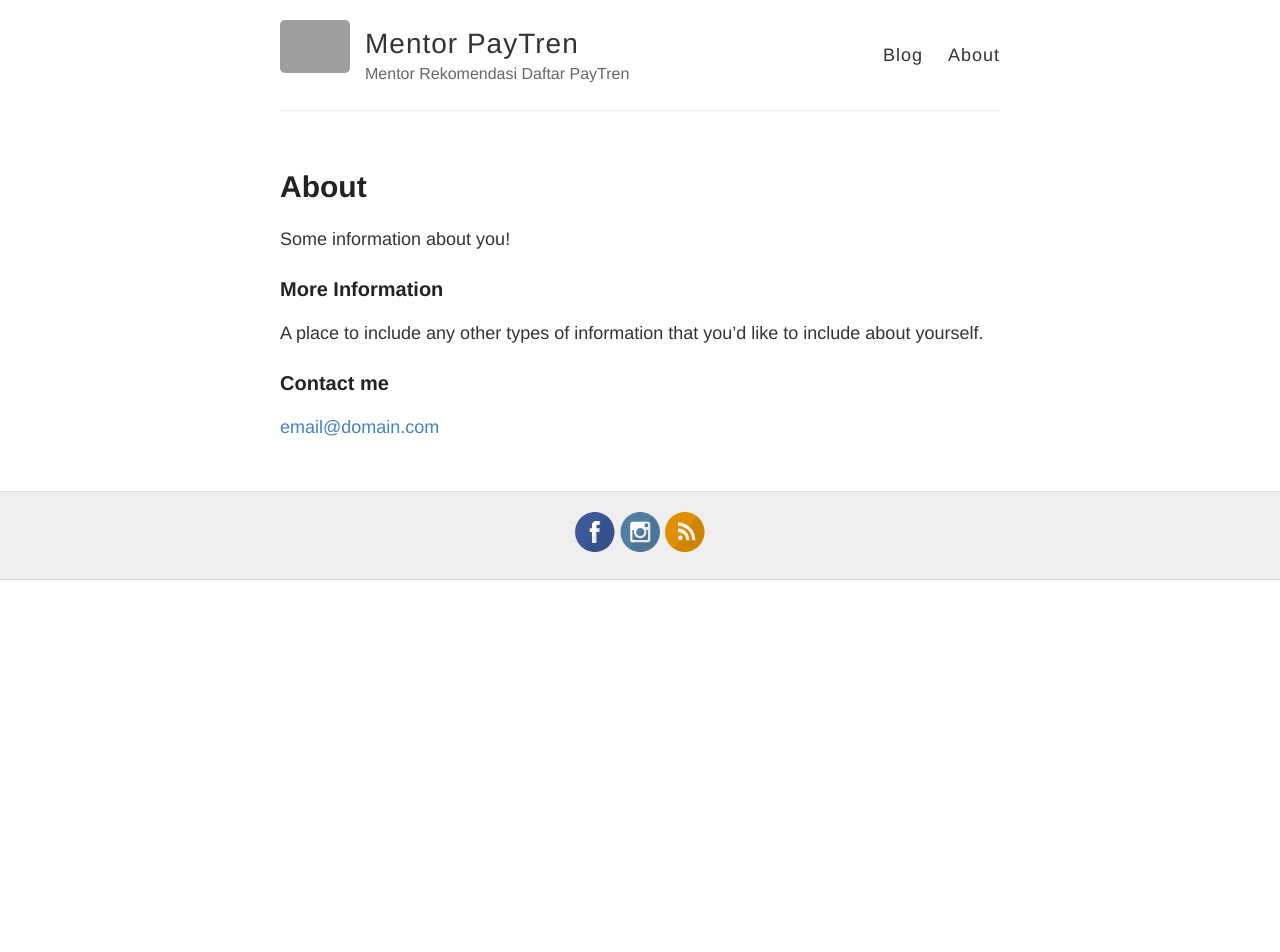
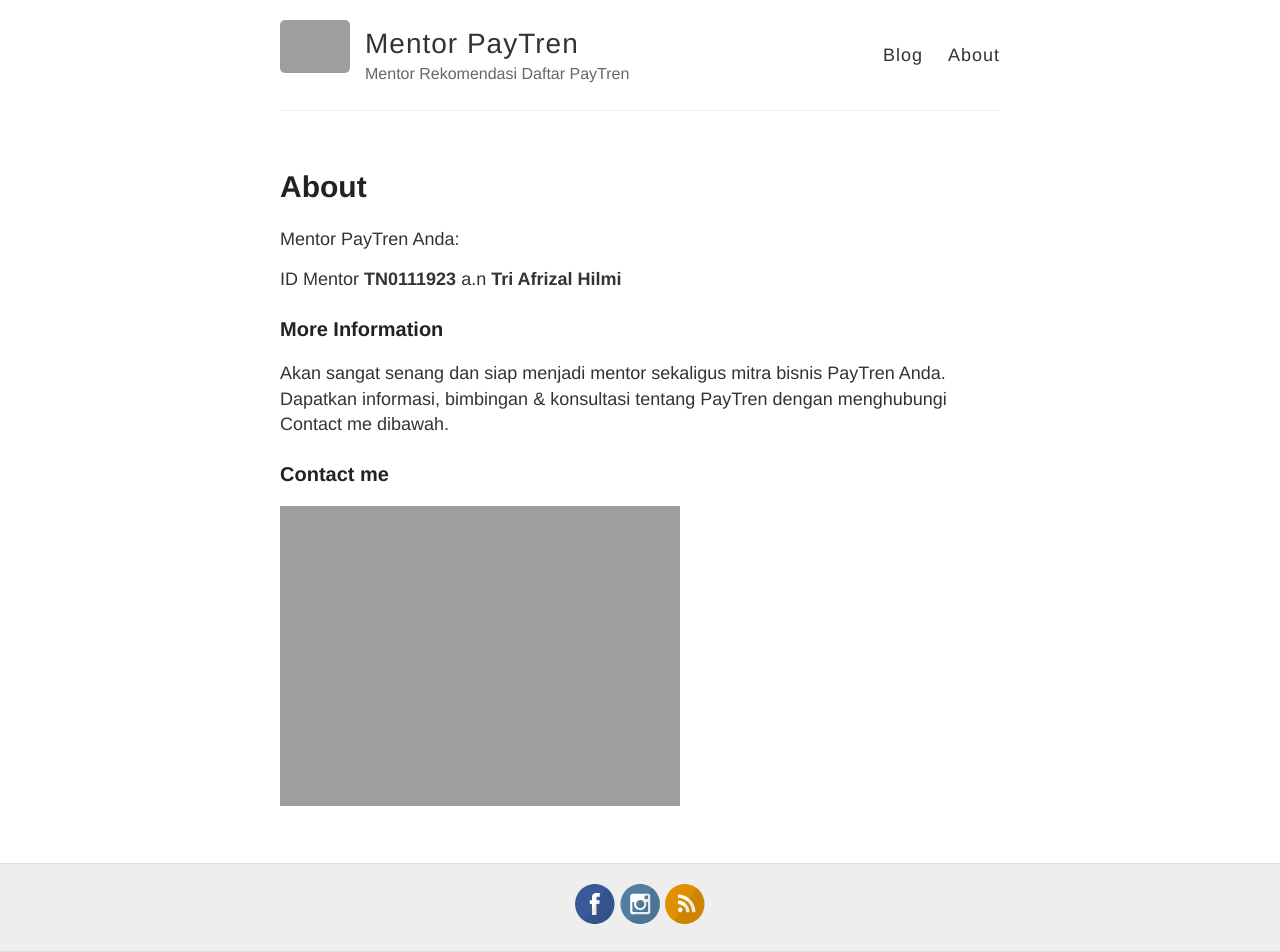
Before and after one commit to adminpaytren/Cara-Daftar-PayTren, a Jekyll site: the page built from about.md, in a window 1280 px wide. Built offline with Jekyll 4.4.1, drawn with Linux system fonts in a browser that asks for light colours; before the commit the page ends 900 px from its top, so only the background shows below that; grey boxes are pictures that could not be loaded.

Commit message:
Update about.md

```diff
--- a/about.md
+++ b/about.md
@@ -4,12 +4,14 @@ title: About
 permalink: /about/
 ---
 
-Some information about you!
+Mentor PayTren Anda:
+
+ID Mentor **TN0111923** a.n **Tri Afrizal Hilmi**
 
 ### More Information
 
-A place to include any other types of information that you'd like to include about yourself.
+Akan sangat senang dan siap menjadi mentor sekaligus mitra bisnis PayTren Anda. Dapatkan informasi, bimbingan & konsultasi tentang PayTren dengan menghubungi Contact me dibawah.
 
 ### Contact me
 
-[email@domain.com](mailto:email@domain.com)
+[![whatsapp](https://adminpaytren.github.io/images/whatsapp.jpeg)](https://wa.me/6282320067466)
```
